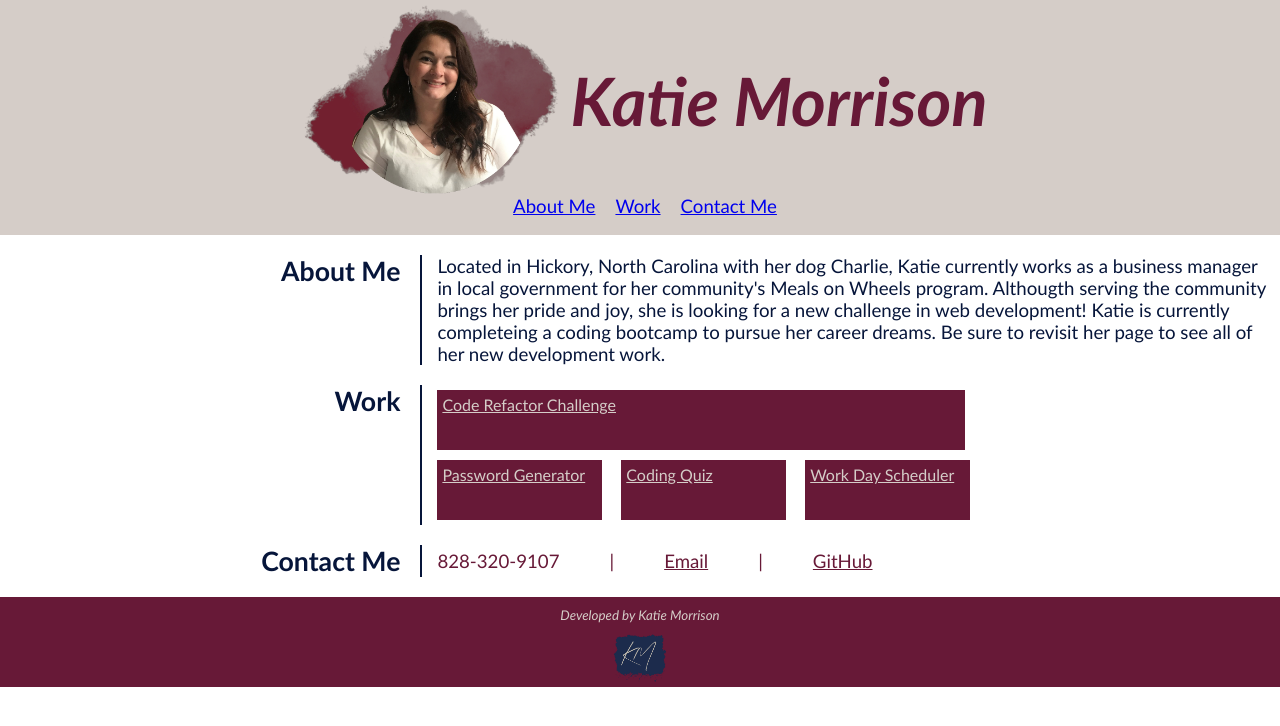
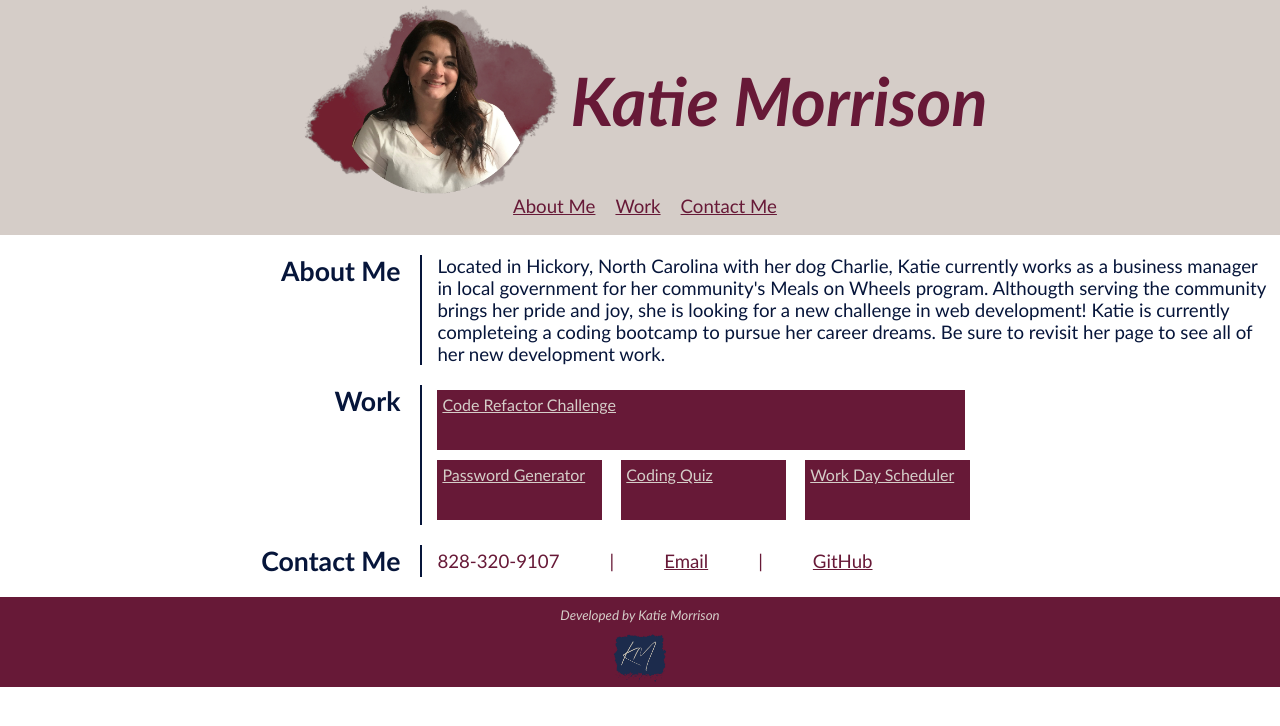
Before and after one commit to kmorrison12/my-portfolio, a plain HTML site: page index.html in a window 1280 px wide. Drawn offline with Linux system fonts and the light colour scheme.

Commit message:
change nav link colors

```diff
--- a/assets/style.css
+++ b/assets/style.css
@@ -29,6 +29,11 @@
   color: var(--dark-red);
   padding-left: 10px;
   font-size: 14pt;
+}
+
+/* change default hyperlink color */
+.header a {
+  color: var(--dark-red);
 }
 
 /* styling while hovering over nav links */
```
